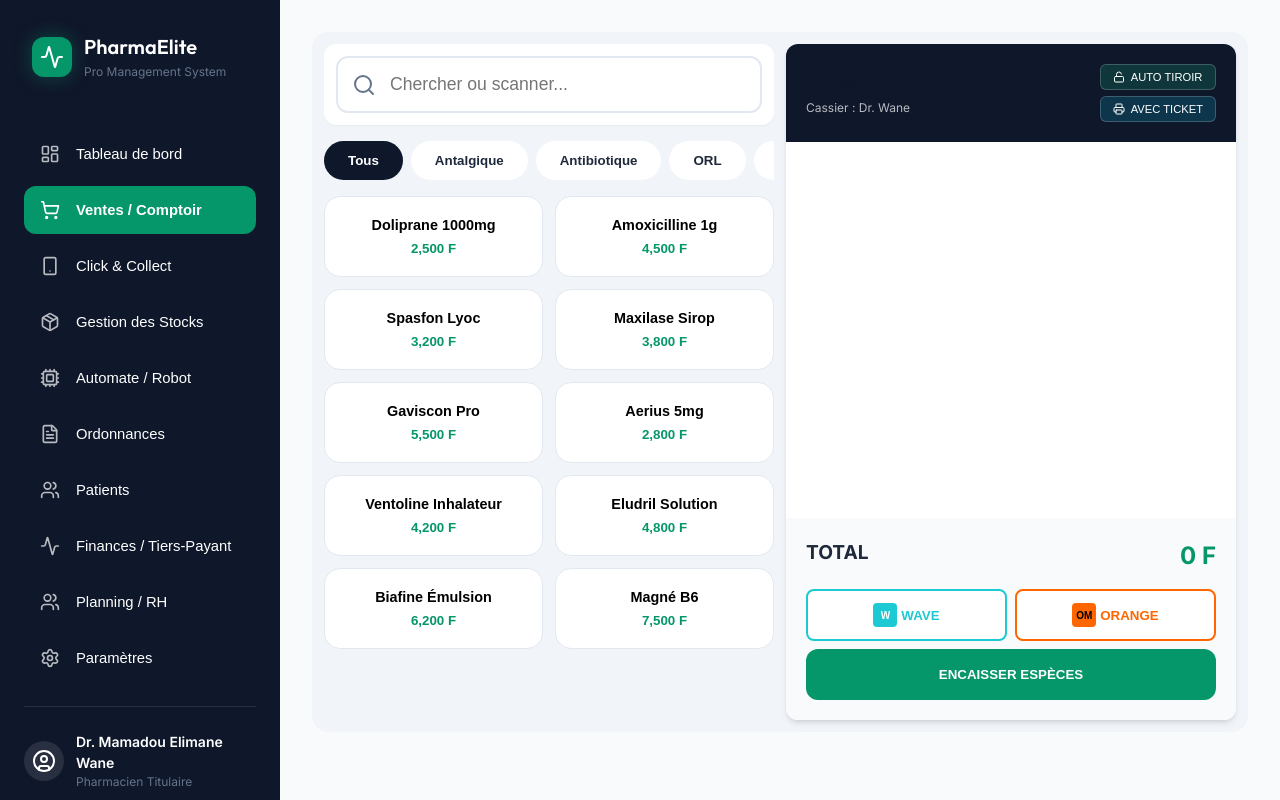
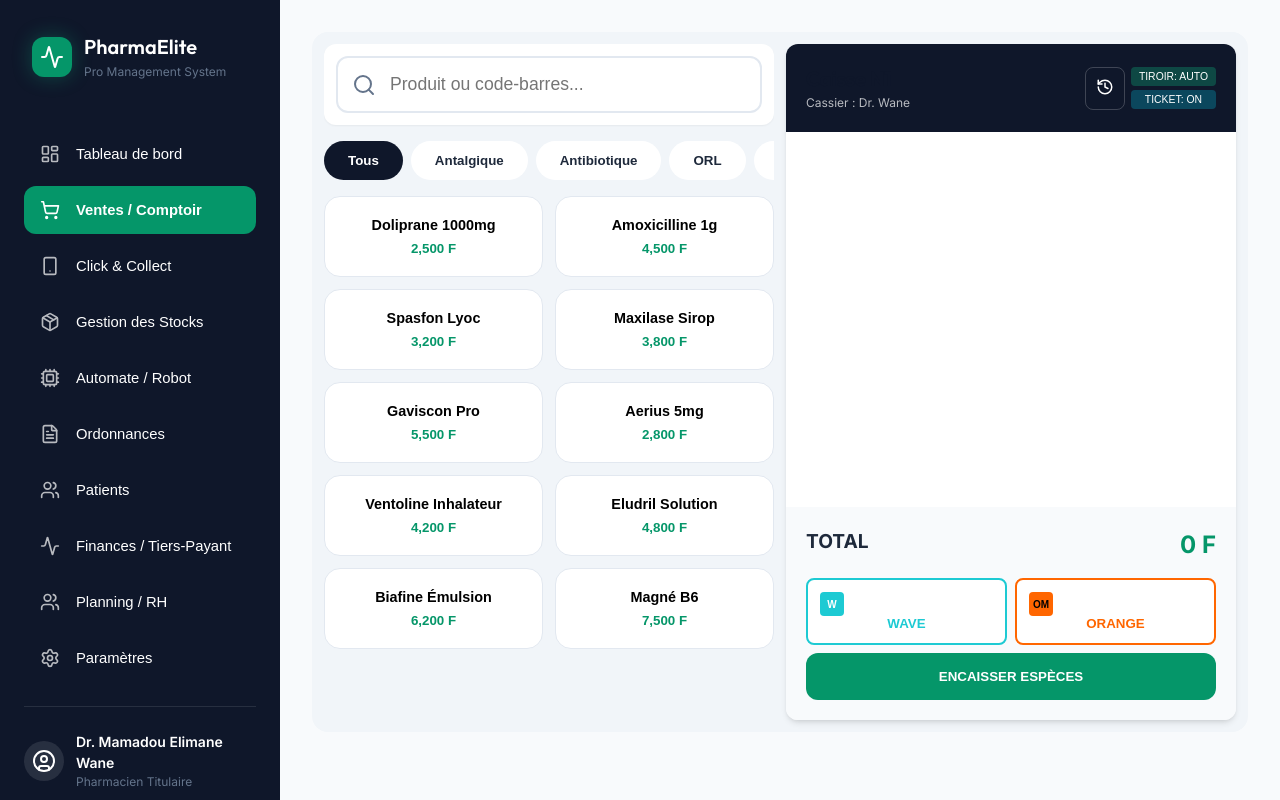
Before and after one commit to mamadouelimanewane/pharmacie, a React (Vite) app: page / in a window 1280 px wide. Both pictures are taken after a click on the button "Ventes / Comptoir". Built offline with nearby package versions, Linux system fonts and the light colour scheme.

Commit message:
Add sales history and ticket re-printing in POS

```diff
--- a/src/components/POS.jsx
+++ b/src/components/POS.jsx
@@ -5,7 +5,7 @@ import {
     Delete, ArrowLeft, History, User, Settings,
     Power, ChevronRight, Hash, Star, Smartphone,
     QrCode, Loader2, CheckCircle2, Barcode, Unlock,
-    Mail, FileText, Download
+    Mail, FileText, Download, Clock, RotateCcw
 } from 'lucide-react';
 import { MOCK_PRODUCTS } from '../data/mockData';
 
@@ -74,7 +74,9 @@ export default function POS() {
     const [autoDrawer, setAutoDrawer] = useState(true);
     const [printOption, setPrintOption] = useState(true);
     const [showReceipt, setShowReceipt] = useState(false);
+    const [showHistory, setShowHistory] = useState(false);
     const [lastSale, setLastSale] = useState(null);
+    const [salesHistory, setSalesHistory] = useState([]);
 
     // Barcode Scanner logic
     const barcodeBuffer = useRef('');
@@ -148,7 +150,8 @@ export default function POS() {
             id: 'TK-' + Math.floor(Math.random() * 9999),
             items: [...cart],
             total: total,
-            date: new Date().toLocaleString(),
+            date: new Date().toLocaleTimeString('fr-FR', { hour: '2-digit', minute: '2-digit' }),
+            fullDate: new Date().toLocaleString(),
             paymentMethod: type === 'cash' ? 'ESPÈCES' : mobilePayment === 'wave' ? 'WAVE' : 'ORANGE MONEY',
             cashReceived: parseInt(cashAmount) || 0,
             changeDue: type === 'cash' ? (parseInt(cashAmount) - total) : 0
@@ -158,6 +161,7 @@ export default function POS() {
             triggerDrawer();
         }
 
+        setSalesHistory(prev => [saleData, ...prev].slice(0, 50));
         setLastSale(saleData);
         if (printOption) {
             setShowReceipt(true);
@@ -177,6 +181,11 @@ export default function POS() {
         setLastSale(null);
     };
 
+    const reprintTicket = (sale) => {
+        setLastSale(sale);
+        setShowReceipt(true);
+    };
+
     return (
         <div className="pos-tactile" style={{
             display: 'grid',
@@ -188,39 +197,67 @@ export default function POS() {
             borderRadius: 'var(--radius-lg)',
             position: 'relative'
         }}>
+            {/* Modal Historique des Ventes */}
+            {showHistory && (
+                <div style={{
+                    position: 'absolute', top: 0, left: 0, right: 0, bottom: 0,
+                    backgroundColor: 'rgba(0,0,0,0.5)', display: 'flex', alignItems: 'center', justifyContent: 'center', zIndex: 4000
+                }}>
+                    <div style={{ backgroundColor: 'white', padding: '24px', borderRadius: '20px', width: '600px', maxHeight: '80vh', display: 'flex', flexDirection: 'column' }}>
+                        <div style={{ display: 'flex', justifyContent: 'space-between', alignItems: 'center', marginBottom: '20px' }}>
+                            <h2 style={{ display: 'flex', alignItems: 'center', gap: '10px' }}><History size={24} /> Derniers Tickets</h2>
+                            <button onClick={() => setShowHistory(false)} style={{ border: 'none', background: 'none' }}><X size={24} /></button>
+                        </div>
+                        <div style={{ flex: 1, overflowY: 'auto' }}>
+                            {salesHistory.length === 0 ? (
+                                <p style={{ textAlign: 'center', padding: '40px', color: 'var(--text-muted)' }}>Aucune vente enregistrée aujourd'hui.</p>
+                            ) : (
+                                <table style={{ width: '100%', borderCollapse: 'collapse' }}>
+                                    <thead>
+                                        <tr style={{ textAlign: 'left', borderBottom: '1px solid var(--border)' }}>
+                                            <th style={{ padding: '12px' }}>Heure</th>
+                                            <th style={{ padding: '12px' }}>Ticket</th>
+                                            <th style={{ padding: '12px' }}>Mode</th>
+                                            <th style={{ padding: '12px' }}>Total</th>
+                                            <th style={{ padding: '12px' }}>Action</th>
+                                        </tr>
+                                    </thead>
+                                    <tbody>
+                                        {salesHistory.map((sale, i) => (
+                                            <tr key={i} style={{ borderBottom: '1px solid #f1f5f9' }}>
+                                                <td style={{ padding: '12px' }}>{sale.date}</td>
+                                                <td style={{ padding: '12px', fontWeight: '600' }}>{sale.id}</td>
+                                                <td style={{ padding: '12px' }}><span style={{ fontSize: '0.7rem', padding: '2px 8px', borderRadius: '4px', backgroundColor: '#f1f5f9' }}>{sale.paymentMethod}</span></td>
+                                                <td style={{ padding: '12px', fontWeight: '700' }}>{sale.total.toLocaleString()} F</td>
+                                                <td style={{ padding: '12px' }}>
+                                                    <button onClick={() => reprintTicket(sale)} style={{ border: 'none', background: 'none', color: 'var(--primary)', cursor: 'pointer' }}><Printer size={18} /></button>
+                                                </td>
+                                            </tr>
+                                        ))}
+                                    </tbody>
+                                </table>
+                            )}
+                        </div>
+                    </div>
+                </div>
+            )}
+
             {/* Modal Ticket de Caisse */}
             {showReceipt && lastSale && (
                 <div style={{
-                    position: 'absolute',
-                    top: 0,
-                    left: 0,
-                    right: 0,
-                    bottom: 0,
-                    backgroundColor: 'rgba(0,0,0,0.5)',
-                    display: 'flex',
-                    alignItems: 'center',
-                    justifyContent: 'center',
-                    zIndex: 3000
+                    position: 'absolute', top: 0, left: 0, right: 0, bottom: 0,
+                    backgroundColor: 'rgba(0,0,0,0.5)', display: 'flex', alignItems: 'center', justifyContent: 'center', zIndex: 3000
                 }}>
-                    <div style={{
-                        backgroundColor: 'white',
-                        padding: '30px',
-                        borderRadius: '16px',
-                        width: '380px',
-                        boxShadow: 'var(--shadow-lg)',
-                        position: 'relative'
-                    }}>
+                    <div style={{ backgroundColor: 'white', padding: '30px', borderRadius: '16px', width: '380px', boxShadow: 'var(--shadow-lg)', position: 'relative' }}>
                         <div style={{ textAlign: 'center', marginBottom: '20px' }}>
                             <h2 style={{ fontSize: '1.2rem', marginBottom: '4px' }}>PHARMACIE DE LA TERRANGA</h2>
                             <p style={{ fontSize: '0.8rem', color: 'var(--text-muted)' }}>Mermoz, Dakar - Sénégal</p>
-                            <p style={{ fontSize: '0.8rem', color: 'var(--text-muted)' }}>Tél: 33 800 00 00</p>
                         </div>
                         <div style={{ borderTop: '1px dashed #ccc', borderBottom: '1px dashed #ccc', padding: '10px 0', marginBottom: '15px' }}>
-                            <div style={{ display: 'flex', justifyContent: 'space-between', fontSize: '0.8rem', marginBottom: '5px' }}>
+                            <div style={{ display: 'flex', justifyContent: 'space-between', fontSize: '0.8rem' }}>
                                 <span>Ticket : {lastSale.id}</span>
-                                <span>{lastSale.date}</span>
+                                <span>{lastSale.fullDate}</span>
                             </div>
-                            <p style={{ fontSize: '0.8rem' }}>Caissier : Dr. Wane</p>
                         </div>
                         <div style={{ marginBottom: '15px' }}>
                             {lastSale.items.map((item, i) => (
@@ -239,22 +276,12 @@ export default function POS() {
                                 <span>Mode : {lastSale.paymentMethod}</span>
                                 {lastSale.paymentMethod === 'ESPÈCES' && <span>Reçu : {lastSale.cashReceived.toLocaleString()} F</span>}
                             </div>
-                            {lastSale.changeDue > 0 && (
-                                <div style={{ display: 'flex', justifyContent: 'space-between', fontSize: '0.85rem', color: 'green', fontWeight: '700' }}>
-                                    <span>Rendu Monnaie</span>
-                                    <span>{lastSale.changeDue.toLocaleString()} F</span>
-                                </div>
-                            )}
-                        </div>
-                        <div style={{ textAlign: 'center', fontSize: '0.8rem', marginBottom: '25px' }}>
-                            <p>Merci de votre visite.</p>
-                            <p>Conservez ce ticket pour tout échange.</p>
                         </div>
                         <div style={{ display: 'grid', gridTemplateColumns: '1fr 1fr', gap: '10px' }}>
-                            <button onClick={() => { alert('Impression PDF...'); resetPOS(); }} style={{ padding: '12px', borderRadius: '10px', border: '1px solid var(--primary)', background: 'white', color: 'var(--primary)', fontWeight: '700', cursor: 'pointer', display: 'flex', alignItems: 'center', justifyContent: 'center', gap: '6px' }}><Printer size={18} /> IMPRIMER</button>
-                            <button onClick={() => { alert('Envoyé par email !'); resetPOS(); }} style={{ padding: '12px', borderRadius: '10px', border: 'none', background: 'var(--primary)', color: 'white', fontWeight: '700', cursor: 'pointer', display: 'flex', alignItems: 'center', justifyContent: 'center', gap: '6px' }}><Mail size={18} /> E-MAIL</button>
+                            <button onClick={() => { alert('Impression...'); setShowReceipt(false); if (salesHistory[0]?.id !== lastSale.id) setLastSale(null); }} style={{ padding: '12px', borderRadius: '10px', border: '1px solid var(--primary)', background: 'white', color: 'var(--primary)', fontWeight: '700' }}><Printer size={18} /> IMPRIMER</button>
+                            <button onClick={() => { alert('Envoyé !'); setShowReceipt(false); if (salesHistory[0]?.id !== lastSale.id) setLastSale(null); }} style={{ padding: '12px', borderRadius: '10px', border: 'none', background: 'var(--primary)', color: 'white', fontWeight: '700' }}><Mail size={18} /> E-MAIL</button>
                         </div>
-                        <button onClick={resetPOS} style={{ width: '100%', marginTop: '10px', background: 'none', border: 'none', color: 'var(--text-muted)', cursor: 'pointer', fontSize: '0.9rem' }}>Ignorer</button>
+                        <button onClick={resetPOS} style={{ width: '100%', marginTop: '10px', background: 'none', border: 'none', color: 'var(--text-muted)', cursor: 'pointer' }}>Fermer</button>
                     </div>
                 </div>
             )}
@@ -262,21 +289,11 @@ export default function POS() {
             {/* Notification Tiroir */}
             {drawerOpen && (
                 <div style={{
-                    position: 'absolute',
-                    top: '50%',
-                    left: '50%',
-                    transform: 'translate(-50%, -50%)',
-                    backgroundColor: 'rgba(15, 23, 42, 0.95)',
-                    color: 'white',
-                    padding: '30px 50px',
-                    borderRadius: '24px',
-                    zIndex: 2000,
-                    textAlign: 'center',
-                    boxShadow: '0 0 50px rgba(16, 185, 129, 0.4)',
-                    border: '2px solid var(--primary)'
+                    position: 'absolute', top: '50%', left: '50%', transform: 'translate(-50%, -50%)',
+                    backgroundColor: 'rgba(15, 23, 42, 0.95)', color: 'white', padding: '30px 50px', borderRadius: '24px', zIndex: 2000, textAlign: 'center'
                 }}>
                     <Unlock size={64} color="var(--primary)" style={{ marginBottom: '16px' }} />
-                    <h2 style={{ color: 'white' }}>TIROIR CAISSE OUVERT</h2>
+                    <h2 style={{ color: 'white' }}>TIROIR OUVERT</h2>
                 </div>
             )}
 
@@ -287,7 +304,7 @@ export default function POS() {
                         <Search size={24} style={{ position: 'absolute', left: '16px', top: '50%', transform: 'translateY(-50%)', color: 'var(--text-muted)' }} />
                         <input
                             type="text"
-                            placeholder="Chercher ou scanner..."
+                            placeholder="Produit ou code-barres..."
                             value={search}
                             onChange={(e) => setSearch(e.target.value)}
                             style={{ width: '100%', padding: '16px 16px 16px 52px', borderRadius: '12px', border: '2px solid #e2e8f0', outline: 'none', fontSize: '1.1rem' }}
@@ -319,9 +336,12 @@ export default function POS() {
                             <h2 style={{ fontSize: '1.25rem', fontWeight: '700' }}>Caisse N1</h2>
                             <p style={{ fontSize: '0.75rem', opacity: 0.7 }}>Cassier : Dr. Wane</p>
                         </div>
-                        <div style={{ display: 'flex', gap: '6px', flexDirection: 'column' }}>
-                            <button onClick={() => setAutoDrawer(!autoDrawer)} style={{ display: 'flex', alignItems: 'center', gap: '6px', padding: '6px 12px', borderRadius: '6px', border: '1px solid rgba(255,255,255,0.2)', backgroundColor: autoDrawer ? 'rgba(16, 185, 129, 0.2)' : 'transparent', color: 'white', fontSize: '0.7rem', cursor: 'pointer' }}><Unlock size={12} /> {autoDrawer ? 'AUTO TIROIR' : 'DRAWER MAN'}</button>
-                            <button onClick={() => setPrintOption(!printOption)} style={{ display: 'flex', alignItems: 'center', gap: '6px', padding: '6px 12px', borderRadius: '6px', border: '1px solid rgba(255,255,255,0.2)', backgroundColor: printOption ? 'rgba(6, 182, 212, 0.2)' : 'transparent', color: 'white', fontSize: '0.7rem', cursor: 'pointer' }}><Printer size={12} /> {printOption ? 'AVEC TICKET' : 'SANS TICKET'}</button>
+                        <div style={{ display: 'flex', gap: '6px' }}>
+                            <button onClick={() => setShowHistory(true)} style={{ padding: '10px', borderRadius: '8px', border: '1px solid rgba(255,255,255,0.2)', backgroundColor: 'transparent', color: 'white', cursor: 'pointer' }}><History size={18} /></button>
+                            <div style={{ display: 'flex', gap: '4px', flexDirection: 'column' }}>
+                                <button onClick={() => setAutoDrawer(!autoDrawer)} style={{ padding: '4px 8px', borderRadius: '4px', border: 'none', backgroundColor: autoDrawer ? 'rgba(16, 185, 129, 0.3)' : 'rgba(255,255,255,0.1)', color: 'white', fontSize: '0.65rem', cursor: 'pointer' }}>TIROIR: {autoDrawer ? 'AUTO' : 'OFF'}</button>
+                                <button onClick={() => setPrintOption(!printOption)} style={{ padding: '4px 8px', borderRadius: '4px', border: 'none', backgroundColor: printOption ? 'rgba(6, 182, 212, 0.3)' : 'rgba(255,255,255,0.1)', color: 'white', fontSize: '0.65rem', cursor: 'pointer' }}>TICKET: {printOption ? 'ON' : 'OFF'}</button>
+                            </div>
                         </div>
                     </div>
                 </div>
@@ -329,10 +349,7 @@ export default function POS() {
                 <div style={{ flex: 1, overflowY: 'auto', padding: '12px' }}>
                     {cart.map(item => (
                         <div key={item.id} style={{ display: 'flex', padding: '12px', borderBottom: '1px solid #f1f5f9' }}>
-                            <div style={{ flex: 1 }}>
-                                <p style={{ fontWeight: '600' }}>{item.name}</p>
-                                <p style={{ fontSize: '0.8rem', color: 'var(--text-muted)' }}>{item.price.toLocaleString()} F x {item.quantity}</p>
-                            </div>
+                            <div style={{ flex: 1 }}><p style={{ fontWeight: '600' }}>{item.name}</p><p style={{ fontSize: '0.8rem', color: 'var(--text-muted)' }}>{item.price.toLocaleString()} F x {item.quantity}</p></div>
                             <p style={{ fontWeight: '700' }}>{(item.price * item.quantity).toLocaleString()} F</p>
                         </div>
                     ))}
@@ -343,58 +360,29 @@ export default function POS() {
                         <span style={{ fontSize: '1.2rem', fontWeight: '800' }}>TOTAL</span>
                         <span style={{ fontSize: '1.5rem', fontWeight: '900', color: 'var(--primary)' }}>{total.toLocaleString()} F</span>
                     </div>
-
                     <div style={{ display: 'grid', gridTemplateColumns: '1fr 1fr', gap: '8px', marginBottom: '8px' }}>
-                        <button onClick={() => startMobilePayment('wave')} style={{ padding: '12px', borderRadius: '8px', border: '2px solid #1dcad3', background: 'white', cursor: 'pointer', color: '#1dcad3', fontWeight: 'bold', display: 'flex', alignItems: 'center', justifyContent: 'center', gap: '4px' }}><WaveIcon /> WAVE</button>
-                        <button onClick={() => startMobilePayment('om')} style={{ padding: '12px', borderRadius: '8px', border: '2px solid #FF6600', background: 'white', cursor: 'pointer', color: '#FF6600', fontWeight: 'bold', display: 'flex', alignItems: 'center', justifyContent: 'center', gap: '4px' }}><OMIcon /> ORANGE</button>
+                        <button onClick={() => startMobilePayment('wave')} style={{ padding: '12px', borderRadius: '8px', border: '2px solid #1dcad3', background: 'white', color: '#1dcad3', fontWeight: 'bold' }}><WaveIcon /> WAVE</button>
+                        <button onClick={() => startMobilePayment('om')} style={{ padding: '12px', borderRadius: '8px', border: '2px solid #FF6600', background: 'white', color: '#FF6600', fontWeight: 'bold' }}><OMIcon /> ORANGE</button>
                     </div>
-
-                    <button
-                        onClick={() => { setShowCheckout(true); setShowNumpad(true); }}
-                        style={{ width: '100%', padding: '18px', borderRadius: '12px', border: 'none', backgroundColor: 'var(--primary)', color: 'white', fontWeight: '800', cursor: 'pointer' }}
-                    >
-                        ENCAISSER ESPÈCES
-                    </button>
+                    <button onClick={() => { setShowCheckout(true); setShowNumpad(true); }} style={{ width: '100%', padding: '16px', borderRadius: '12px', border: 'none', backgroundColor: 'var(--primary)', color: 'white', fontWeight: '800', cursor: 'pointer' }}>ENCAISSER ESPÈCES</button>
                 </div>
 
                 {(showNumpad || showCheckout || mobilePayment) && (
                     <div style={{ position: 'absolute', bottom: '24px', right: '480px', width: '320px', backgroundColor: 'white', borderRadius: '24px', boxShadow: '0 25px 50px -12px rgba(0,0,0,0.25)', padding: '24px', zIndex: 100, border: '1px solid var(--border)' }}>
                         <div style={{ display: 'flex', justifyContent: 'space-between', alignItems: 'center', marginBottom: '16px' }}>
                             <h3 style={{ fontWeight: '700' }}>Paiement</h3>
-                            <button onClick={() => { setShowNumpad(false); setShowCheckout(false); setMobilePayment(null); setMobileStatus('idle'); }} style={{ border: 'none', background: 'none', cursor: 'pointer' }}><X size={24} /></button>
+                            <button onClick={() => { setShowNumpad(false); setShowCheckout(false); setMobilePayment(null); setMobileStatus('idle'); }} style={{ border: 'none', background: 'none' }}><X size={24} /></button>
                         </div>
-
                         {showCheckout && (
                             <div style={{ marginBottom: '16px' }}>
                                 <p style={{ textAlign: 'right', fontSize: '1.5rem', fontWeight: '800', color: 'var(--primary)' }}>{cashAmount || '0'} F</p>
                                 {parseInt(cashAmount) >= total && <p style={{ textAlign: 'right', color: 'green', fontWeight: '700' }}>Rendu : {(parseInt(cashAmount) - total).toLocaleString()} F</p>}
                             </div>
                         )}
-
-                        {mobilePayment === 'wave' && (
-                            <div style={{ textAlign: 'center', padding: '20px' }}>
-                                {mobileStatus === 'pending' ? <><QrCode size={100} color="#1dcad3" /><p>Scan QR Wave...</p></> : <p style={{ color: 'green', fontWeight: '700' }}>Paiement Reçu !</p>}
-                            </div>
-                        )}
-
-                        {mobilePayment === 'om' && (
-                            <div style={{ textAlign: 'center' }}>
-                                {mobileStatus === 'idle' ? (
-                                    <>
-                                        <p style={{ fontSize: '1.2rem', fontWeight: 'bold', color: '#FF6600' }}>{phoneNumber || 'Numéro OM'}</p>
-                                        <button disabled={phoneNumber.length < 9} onClick={() => setMobileStatus('pending')} style={{ width: '100%', padding: '12px', background: '#FF6600', color: 'white', border: 'none', borderRadius: '12px', marginTop: '12px', fontWeight: '700' }}>VALIDER PUSH OM</button>
-                                    </>
-                                ) : mobileStatus === 'pending' ? <p>Attente client...</p> : <p style={{ color: 'green', fontWeight: '700' }}>Succès OM !</p>}
-                            </div>
-                        )}
-
-                        {(showCheckout || (mobilePayment === 'om' && mobileStatus === 'idle')) && (
-                            <Numpad onInput={handleNumpadInput} onDelete={() => showCheckout ? setCashAmount(prev => prev.slice(0, -1)) : setPhoneNumber(prev => prev.slice(0, -1))} onClear={() => showCheckout ? setCashAmount('') : setPhoneNumber('')} />
-                        )}
-
-                        {((showCheckout && parseInt(cashAmount) >= total) || mobileStatus === 'success') && (
-                            <button onClick={() => finalizePayment(showCheckout ? 'cash' : 'mobile')} style={{ width: '100%', padding: '16px', background: 'var(--primary)', color: 'white', border: 'none', borderRadius: '12px', fontWeight: 'bold', marginTop: '16px', fontSize: '1.1rem', cursor: 'pointer' }}>CONCLURE LA VENTE</button>
-                        )}
+                        {mobilePayment === 'wave' && <div style={{ textAlign: 'center', padding: '20px' }}>{mobileStatus === 'pending' ? <><QrCode size={100} color="#1dcad3" /><p>Scan QR...</p></> : <p style={{ color: 'green', fontWeight: '700' }}>Reçu !</p>}</div>}
+                        {mobilePayment === 'om' && <div style={{ textAlign: 'center' }}>{mobileStatus === 'idle' ? <><p style={{ fontSize: '1.2rem', fontWeight: 'bold', color: '#FF6600' }}>{phoneNumber || 'Numéro OM'}</p><button disabled={phoneNumber.length < 9} onClick={() => setMobileStatus('pending')} style={{ width: '100%', padding: '12px', background: '#FF6600', color: 'white', border: 'none', borderRadius: '8px', marginTop: '12px' }}>VALIDER PUSH</button></> : mobileStatus === 'pending' ? <p>Attente client...</p> : <p style={{ color: 'green', fontWeight: '700' }}>Succès OM !</p>}</div>}
+                        {(showCheckout || (mobilePayment === 'om' && mobileStatus === 'idle')) && <Numpad onInput={handleNumpadInput} onDelete={() => showCheckout ? setCashAmount(prev => prev.slice(0, -1)) : setPhoneNumber(prev => prev.slice(0, -1))} onClear={() => showCheckout ? setCashAmount('') : setPhoneNumber('')} />}
+                        {((showCheckout && parseInt(cashAmount) >= total) || mobileStatus === 'success') && <button onClick={() => finalizePayment(showCheckout ? 'cash' : 'mobile')} style={{ width: '100%', padding: '16px', background: 'var(--primary)', color: 'white', border: 'none', borderRadius: '12px', fontWeight: 'bold', marginTop: '16px' }}>CONCLURE LA VENTE</button>}
                     </div>
                 )}
             </div>
```
